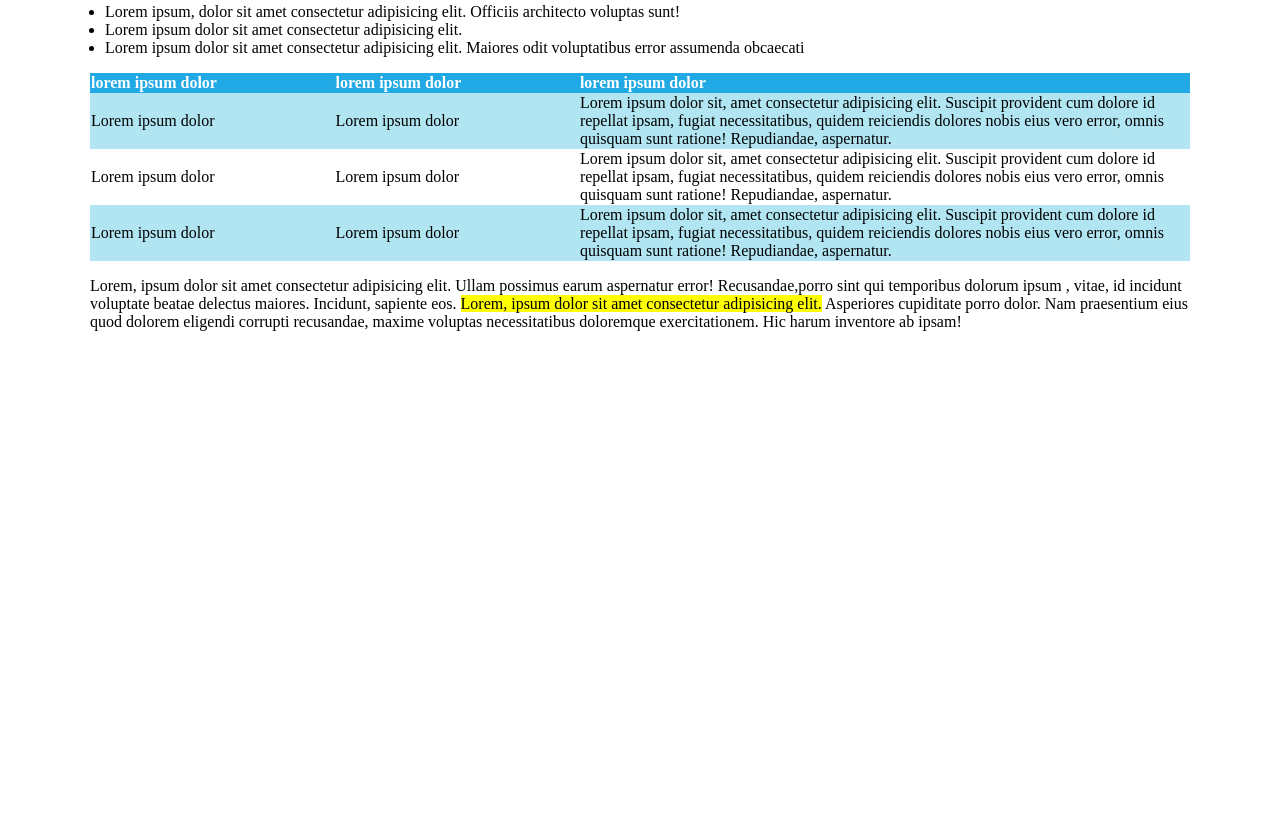
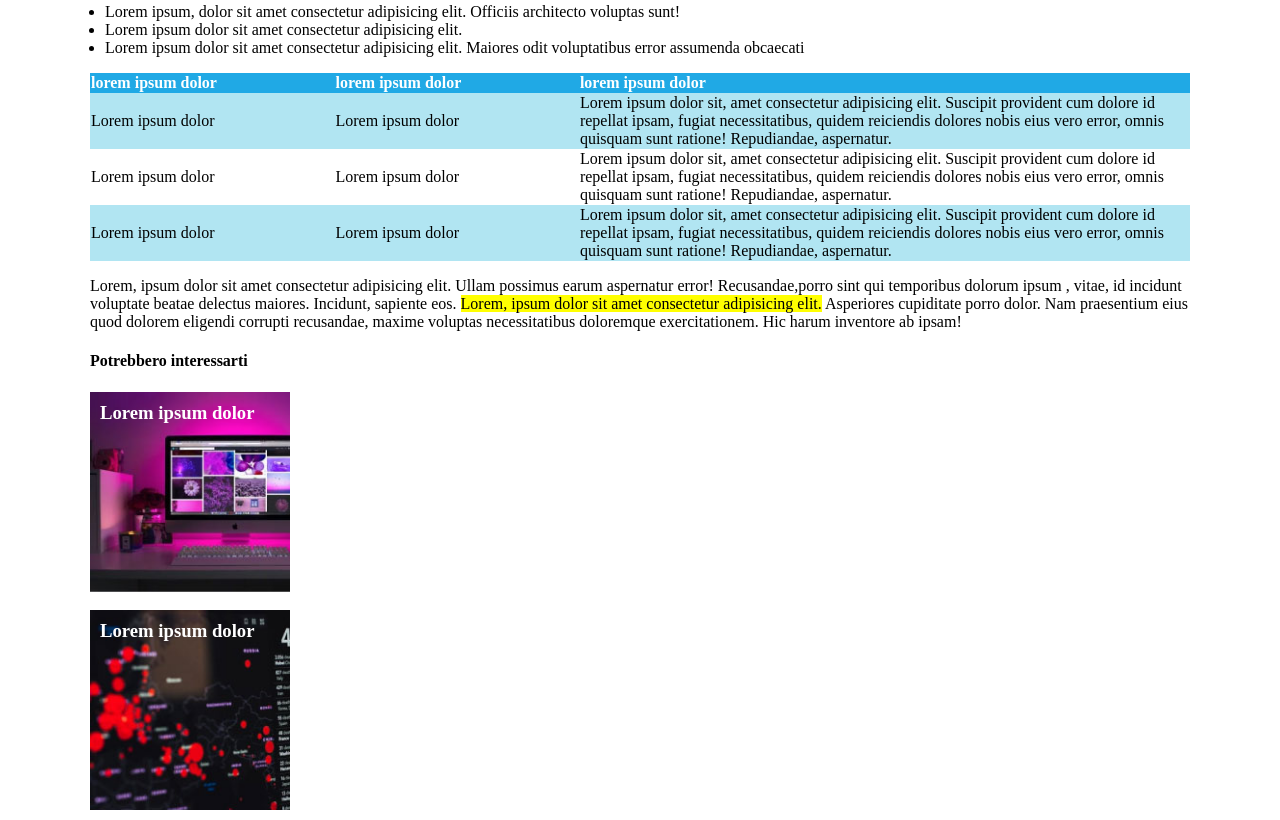
Before and after one commit to mauro-20/html-css-booleaner, a plain HTML site: page index.html in a window 1280 px wide. Shown: the part 851-1671 px from the top of the page. Before the commit the page ends 1198 px from the top, so only its background shows below. Drawn offline with Linux system fonts and the light colour scheme.

Commit message:
add footer

```diff
--- a/css/style.css
+++ b/css/style.css
@@ -65,3 +65,24 @@ th{
 .bkgrd-blue{
   background-color: #B1E5F2;
 }
+
+.footer-img{
+  color: #FFFFFF;
+  height: 200px;
+  width: 200px;
+  background-repeat: no-repeat;
+  background-size: cover;
+  margin: 10px 0;
+}
+
+#footer-img1{
+  background-image: url(../img/monitor.jpg);
+}
+
+#footer-img2{
+  background-image: url(../img/graph.jpg);
+}
+
+.footer-img-title{
+  padding: 10px;
+}
--- a/index.html
+++ b/index.html
@@ -125,7 +125,15 @@
     <!-- /corpo -->
 
     <!-- footer -->
-    <footer></footer>
+    <footer>
+      <h4>Potrebbero interessarti</h4>
+      <div class="footer-img" id="footer-img1">
+        <h3 class="footer-img-title">Lorem ipsum dolor</h3>
+      </div>
+      <div class="footer-img" id="footer-img2">
+        <h3 class="footer-img-title">Lorem ipsum dolor</h3>
+      </div>
+    </footer>
     <!-- /footer -->
   </div>
   <!-- /main container -->
```
